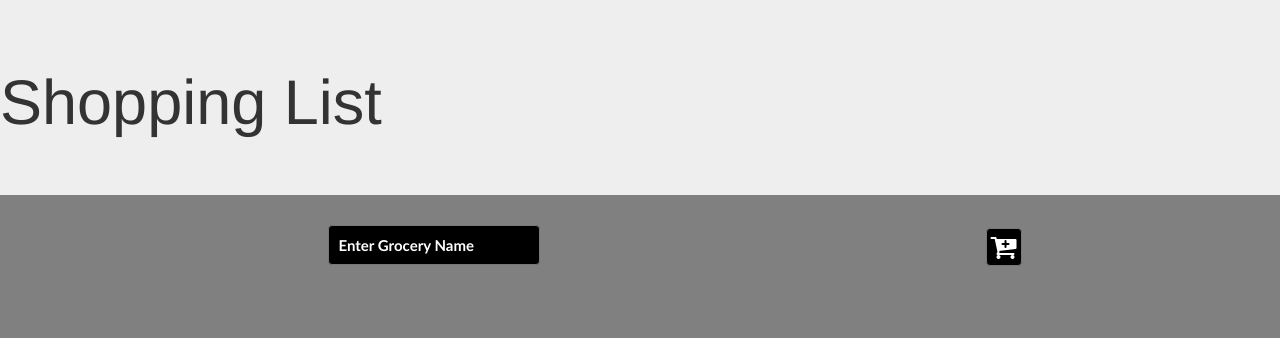
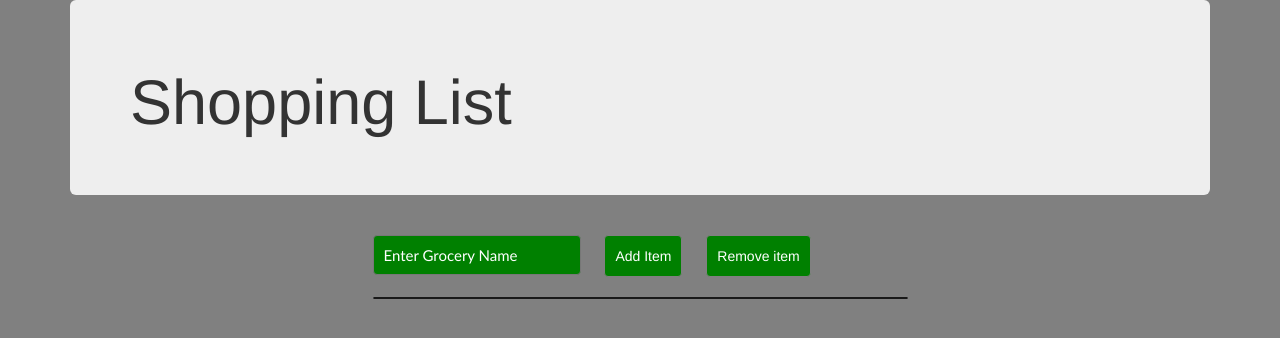
Before and after one commit to smalipeddi/ShoppingListApp, a plain HTML site: page main.html in a window 1280 px wide. Drawn offline with Linux system fonts and the light colour scheme.

Commit message:
working shopping list app

```diff
--- a/css/main.css
+++ b/css/main.css
@@ -5,21 +5,34 @@ body{
 
 #grocery{
  border: 1px solid #777777;
-  background: black;
+  background: green;
   color: white;
-  font: bold 15px 'Trebuchet MS';
+  font:  15px 'Trebuchet MS';
   padding: 10px;
+  margin:10px;
   cursor: pointer;
   -moz-border-radius: 4px;
   -webkit-border-radius: 4px;
 }
 
-.cart{
- border: 1px solid #777777;
- background:black;
+#add{
+ border: 1px solid gray;
+ background:green;
  color: white;
- padding: 4px;
- margin: 3px;
+ padding: 10px;
+ margin: 10px;
+ cursor: pointer;
+ -moz-border-radius: 4px;
+ -webkit-border-radius: 4px;
+}
+
+
+#remove{
+ border: 1px solid gray;
+ background:green;
+ color: white;
+ padding: 10px;
+ margin: 10px;
  cursor: pointer;
  -moz-border-radius: 4px;
  -webkit-border-radius: 4px;
@@ -27,13 +40,12 @@ body{
 
 
 
-#items > li{
-	padding: 10px;
-	border: 1px solid #777777;
- 	background: black;
+#items{
+	border: 1px solid black;
+ 	background: gray;
  	opacity: 0.8;
- 	color: white;
- 	margin: 3px;
+ 	color: black;
+ 	margin: 10px;
  	cursor: pointer;
  	-moz-border-radius: 4px;
  	-webkit-border-radius: 4px;
@@ -42,3 +54,10 @@ body{
  #items li{
  	list-style-type: upper-roman;
  }
+
+ label{
+ 	color: white;
+ 	font-size: 1.5em;
+ 	font-family:'Trebuchet MS';
+    padding: 10px;
+ }
--- a/js/script.js
+++ b/js/script.js
@@ -1,18 +1,46 @@
 $(document).ready(function(){
-
+    //if input field in clicked, means focussed
     $('#grocery').focus(function(){
+      //clear its text
        $( "#grocery" ).val('');
     });
-    $('#grocery').keypress(
-        function(){
-          console.log("key presses is " + $('#grocery').val() );
+    //set global variable for counter
+    var idCounter=1;
+
+    //if add button is clicked
+    $("#add").click(function(){
+
+        //get the html text entered in teh input field
+        var val = $("#grocery").val();
+
+        //append that text to the
+        $("ul").append ("<br/>"+ "<div> <input id='chk_" + idCounter + "' type='checkbox' value='" + val + "' />" + "<label for='chk_" + idCounter + "'>" + val + "</label></div>");
+           idCounter ++;
+
     });
 
-    $('.cart').click(
-        function(){
+    $("#remove").click(function(){
+         //check if a checkbox is checked
+         if($('[type="checkbox"]').is(":checked")){
+            //find its parent elements
+            var dom_element = $('[type="checkbox"]').parent();
+             //traverse through each element in its parent tree
+            for (var i = 0; i < dom_element.length ; i++)
+            {
+              //Find which checkbox is checked
+              if(dom_element[i].childNodes[1].checked == true){
+                  //remove only node form tree
+                  dom_element[i].remove();
+              }
+            }
 
-          $("ol").append("<li>" +$( "#grocery" ).val() + "</li>");
+           }else
+           {
 
-          $('.add_remove').append("<div> <i class='fa fa-trash fa-2x cart'></i> </div>");
-        });
+           }
+
+           return false;
+    });
+
+
 });
--- a/main.html
+++ b/main.html
@@ -22,31 +22,35 @@
 
 </head>
 <body>
+  <div class="container">
   <div class="jumbotron">
       <h1>Shopping List</h1>
   </div>
+
   <div class ="row">
       <div class="col-sm-3">
-
       </div>
       <div class="col-sm-6">
           <input type="text" id="grocery" name="grocery" value="Enter Grocery Name" >
-
-
-          <div class="to_buy">
-
-
-          <ol id="items">
-          </ol>
-
-          </div>
+          <button id="add"> Add Item </button>
+          <button id="remove"> Remove item </button>
 
       </div>
-      <div class="col-sm-3 add_remove">
+      <div class="col-sm-3">
+          </div>
+    </div>
+    <div class="row">
+        <div class="col-sm-3">
+        </div>
 
-           <i class="fa fa-cart-plus fa-2x cart"></i>
-      </div>
+        <div class="col-sm-6">
+          <ul id="items">
+          </ul>
+        </div>
 
+        <div class="col-sm-3">
+        </div>
+    </div>
   </div>
   <script type="text/javascript" src="js/script.js"></script>
 </body>
```
